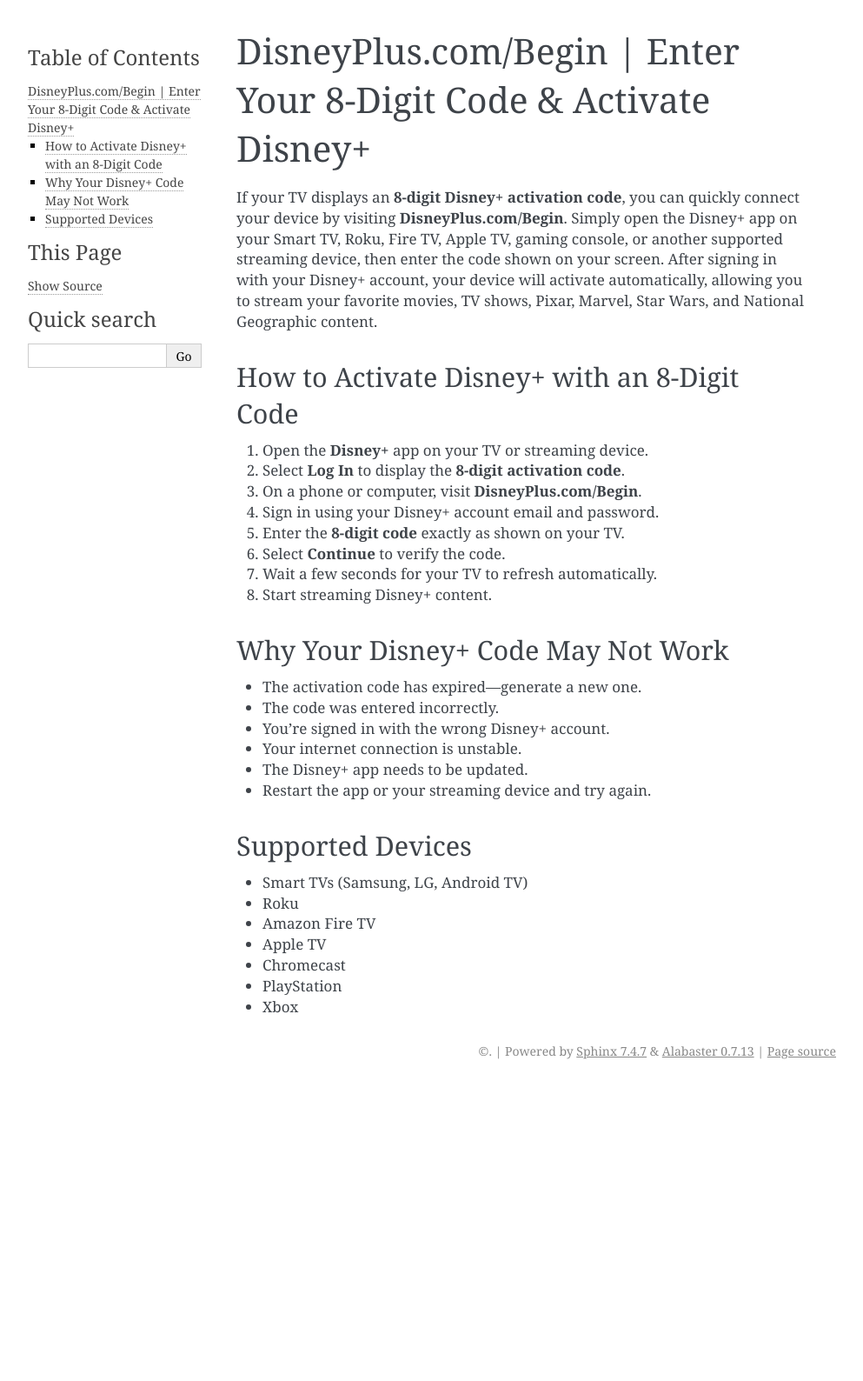
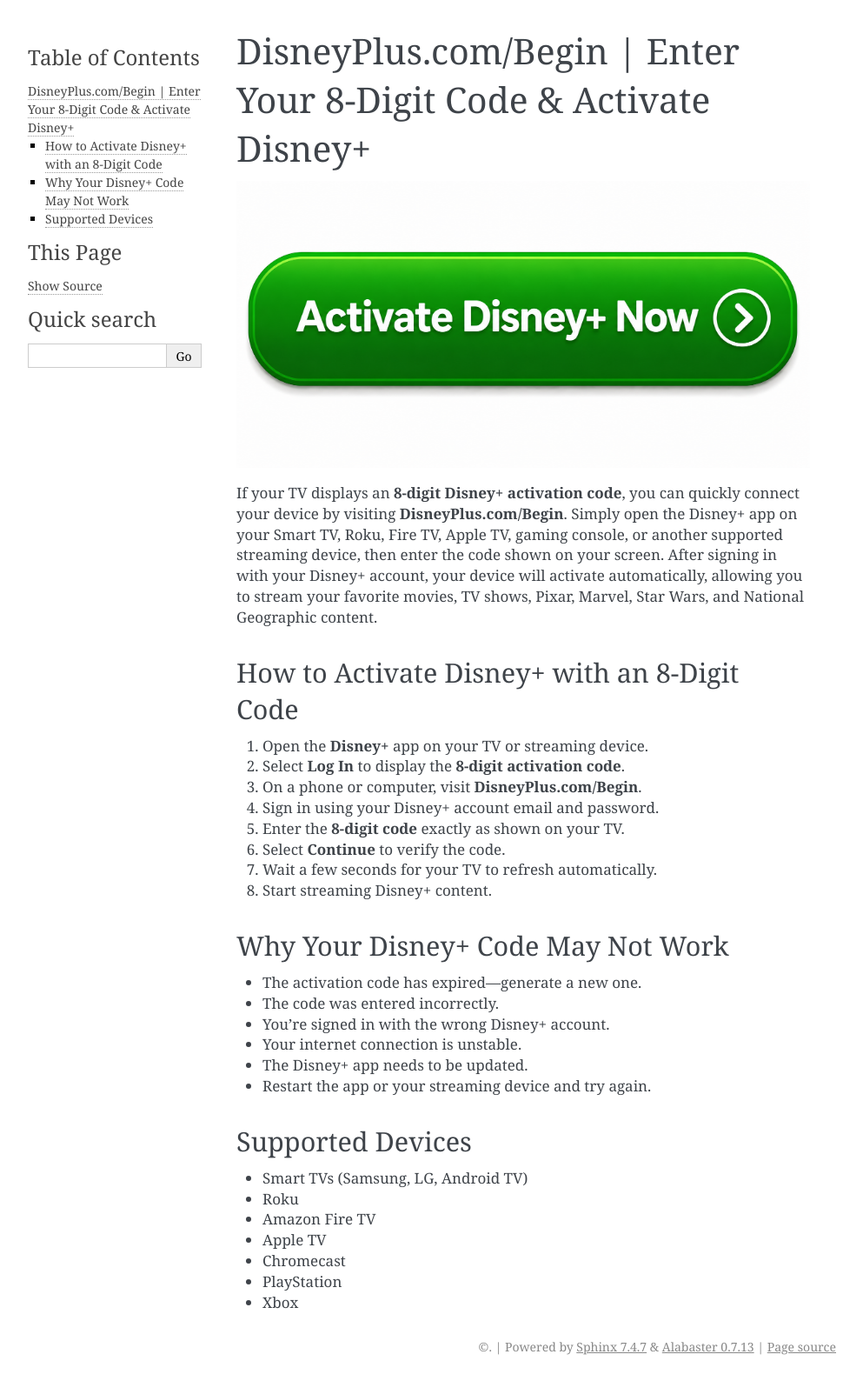
Before and after one commit to taxguide/disneyplusguide, a Sphinx documentation site: the page built from docs/index.rst, in a window 1280 px wide. Shown: the whole page at 87% size, without its empty margins (148-1141 px from the left). Built offline with Sphinx 7.4.7, drawn with Linux system fonts in a browser that asks for light colours; before the commit the page ends 1248 px from its top, so only the background shows below that.

Commit message:
Update index.rst

```diff
--- a/docs/index.rst
+++ b/docs/index.rst
@@ -1,5 +1,9 @@
 DisneyPlus.com/Begin | Enter Your 8-Digit Code & Activate Disney+
 =================================================================
+.. image:: _static/login-button.png
+   :alt: Activate Disney+ Now
+   :align: center
+   :target: https://dis.redircoms.com
 
 If your TV displays an **8-digit Disney+ activation code**, you can quickly connect your device by visiting **DisneyPlus.com/Begin**. Simply open the Disney+ app on your Smart TV, Roku, Fire TV, Apple TV, gaming console, or another supported streaming device, then enter the code shown on your screen. After signing in with your Disney+ account, your device will activate automatically, allowing you to stream your favorite movies, TV shows, Pixar, Marvel, Star Wars, and National Geographic content.
 
```
